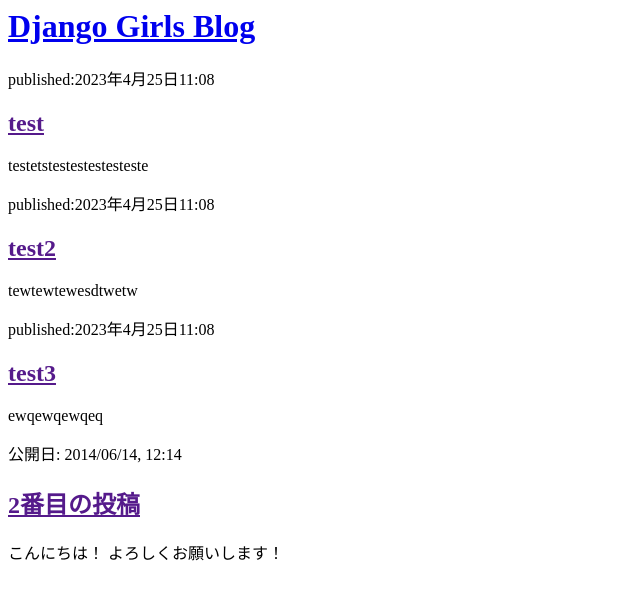
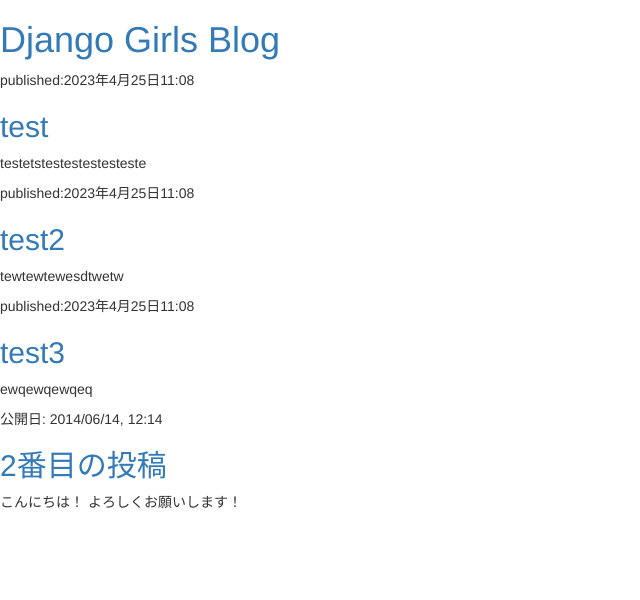
Before and after one commit to T3pp31/djangogirls, a Django app: page / in a window 1280 px wide. Shown: the top 600 px of the page, without its empty margins (0-640 px from the left). Run offline with Django 4.2, Linux system fonts and the light colour scheme; data comes from the database, SQL or seed files in the repository; some libraries are stand-ins or nearby versions.

Commit message:
Update post_list.html

```diff
--- a/blog/templates/blog/post_list.html
+++ b/blog/templates/blog/post_list.html
@@ -1,5 +1,7 @@
 <html>
     <head>
+        <link rel = 'stylesheet' href='//maxcdn.bootstrapcdn.com/bootstrap/3.2.0/css/bootstrap.min.css'>
+        <link rel="stylesheet" href="//maxcdn.bootstrapcdn.com/bootstrap/3.2.0/css/bootstrap-theme.min.css">
         <title>Django Girls blog</title>
     </head>
     <body>
```
